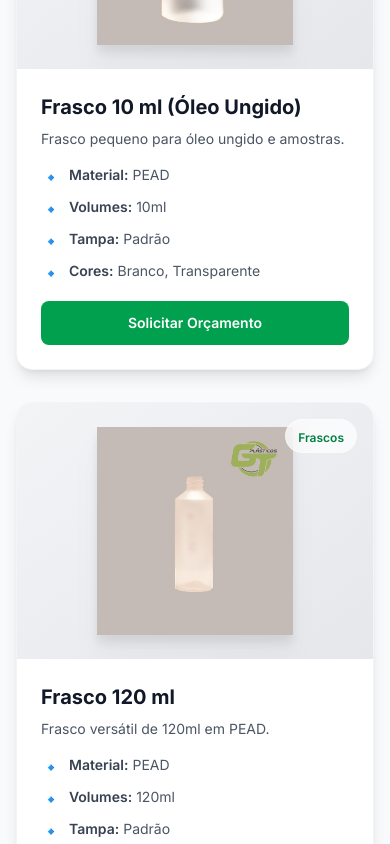
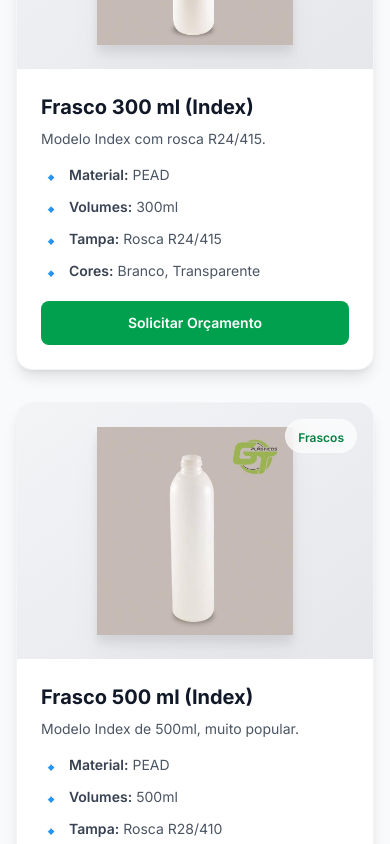
Before and after one commit to carlososf/Garrafas-GT, a Next.js app: page / in a window 390 px wide. Shown: the part 5300-6144 px from the top of the page. Built offline with nearby package versions, Linux system fonts and the light colour scheme.

Commit message:
Update: Removed discontinued products and certificates

```diff
--- a/components/Catalog.tsx
+++ b/components/Catalog.tsx
@@ -54,28 +54,6 @@ const products: Product[] = [
 
     // FRASCOS
     {
-        id: 4,
-        name: 'Frasco 10 ml (Óleo Ungido)',
-        category: 'Frascos',
-        material: 'PEAD',
-        volumes: ['10ml'],
-        lid: 'Padrão',
-        colors: ['Branco', 'Transparente'],
-        image: '/products/frasco-10ml.jpg',
-        description: 'Frasco pequeno para óleo ungido e amostras.',
-    },
-    {
-        id: 5,
-        name: 'Frasco 120 ml',
-        category: 'Frascos',
-        material: 'PEAD',
-        volumes: ['120ml'],
-        lid: 'Padrão',
-        colors: ['Branco', 'Transparente'],
-        image: '/products/frasco-120ml.jpg',
-        description: 'Frasco versátil de 120ml em PEAD.',
-    },
-    {
         id: 6,
         name: 'Frasco 300 ml (Index)',
         category: 'Frascos',
@@ -85,17 +63,6 @@ const products: Product[] = [
         colors: ['Branco', 'Transparente'],
         image: '/products/frasco-300ml.jpg',
         description: 'Modelo Index com rosca R24/415.',
-    },
-    {
-        id: 7,
-        name: 'Frasco 400 ml',
-        category: 'Frascos',
-        material: 'PEAD',
-        volumes: ['400ml'],
-        lid: 'Rosca R28/410',
-        colors: ['Branco', 'Transparente'],
-        image: '', // Imagem pendente
-        description: 'Frasco de 400ml com rosca R28/410.',
     },
     {
         id: 8,
@@ -153,17 +120,6 @@ const products: Product[] = [
         colors: ['Personalizado'],
         image: '/products/cera.jpg',
         description: 'Desenvolvido para ceras depilatórias e automotivas.',
-    },
-    {
-        id: 13,
-        name: 'Pote para Shimeji',
-        category: 'Projetos Especiais',
-        material: 'PP',
-        volumes: ['Sob Consulta'],
-        lid: 'Sem Tampa',
-        colors: ['Transparente'],
-        image: '/products/shimeji.jpg',
-        description: 'Embalagem ideal para cogumelos Shimeji.',
     },
 ];
 
--- a/components/Differentials.tsx
+++ b/components/Differentials.tsx
@@ -168,30 +168,7 @@ export default function Differentials() {
                 ))}
             </div>
 
-            {/* Certifications Section */}
-            <div className="mt-16 pt-16 border-t border-gray-200">
-                <h3 className="text-3xl font-bold text-gray-900 text-center mb-12 font-display">
-                    Certificações e <span className="gradient-text">Qualidade</span>
-                </h3>
-
-                <div className="grid grid-cols-2 md:grid-cols-4 gap-8">
-                    {[
-                        { icon: '✅', title: 'ISO 9001', subtitle: 'Gestão de Qualidade' },
-                        { icon: '🌿', title: 'ISO 14001', subtitle: 'Gestão Ambiental' },
-                        { icon: '🔒', title: 'ANVISA', subtitle: 'Aprovado' },
-                        { icon: '🏆', title: 'INMETRO', subtitle: 'Certificado' },
-                    ].map((cert, index) => (
-                        <div
-                            key={index}
-                            className="glass rounded-2xl p-6 text-center hover:shadow-xl hover:scale-105 transition-all duration-300"
-                        >
-                            <div className="text-4xl mb-3">{cert.icon}</div>
-                            <h4 className="font-bold text-gray-900 mb-1">{cert.title}</h4>
-                            <p className="text-sm text-gray-600">{cert.subtitle}</p>
-                        </div>
-                    ))}
-                </div>
-            </div>
+            {/* Removed Certifications Section as per user request */}
 
             {/* CTA Section */}
             <div className="mt-16 bg-gradient-to-r from-primary-500 to-primary-600 rounded-3xl p-8 md:p-12 text-center relative overflow-hidden">
--- a/components/Footer.tsx
+++ b/components/Footer.tsx
@@ -10,7 +10,6 @@ export default function Footer() {
         empresa: [
             { label: 'Sobre Nós', href: '#institucional' },
             { label: 'Diferenciais', href: '#diferenciais' },
-            { label: 'Certificações', href: '#institucional' },
             { label: 'Sustentabilidade', href: '#institucional' },
         ],
         produtos: [
```
